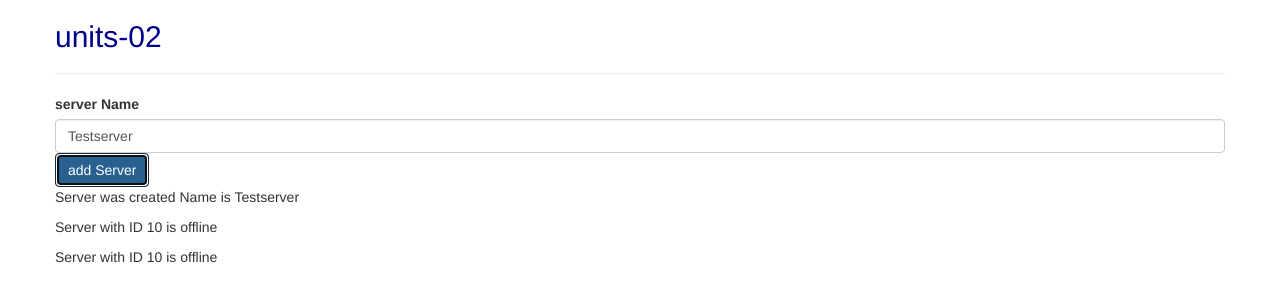
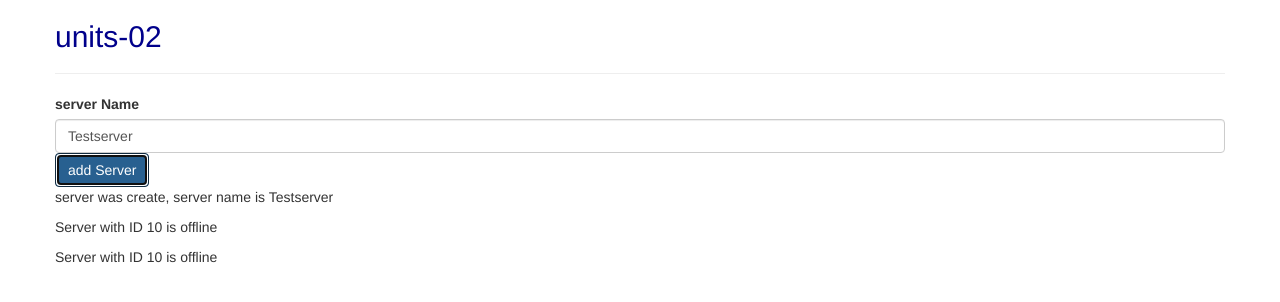
Before and after one commit to TharinduUdara/angular-udemy-course, an Angular app: page / in a window 1280 px wide. Both pictures are taken after a click on the button "add Server". Shown: the top 302 px of the page. Built offline with nearby package versions, Linux system fonts and the light colour scheme.

Commit message:
*nglf to output data conditionally

```diff
--- a/src/app/servers/servers.component.html
+++ b/src/app/servers/servers.component.html
@@ -13,7 +13,8 @@
   add Server
 </button>
 
-<p>{{ serverCreationStatus }}</p>
+<!-- <p>{{ serverCreationStatus }}</p> -->
 
+<p *ngIf="serverCreated">server was create, server name is {{serverName}}</p>
 <app-server></app-server>
 <app-server></app-server>
--- a/src/app/servers/servers.component.ts
+++ b/src/app/servers/servers.component.ts
@@ -11,6 +11,7 @@ export class ServersComponent implements OnInit {
   allowNewServer = false;
   serverCreationStatus = 'No Server was created!';
   serverName = 'Testserver';
+  serverCreated = false;
 
   constructor() {
     setTimeout(() => {
@@ -21,6 +22,7 @@ export class ServersComponent implements OnInit {
   ngOnInit() {}
 
   onCreateServer() {
+    this.serverCreated = true;
     this.serverCreationStatus = 'Server was created Name is ' + this.serverName;
   }
 
```
